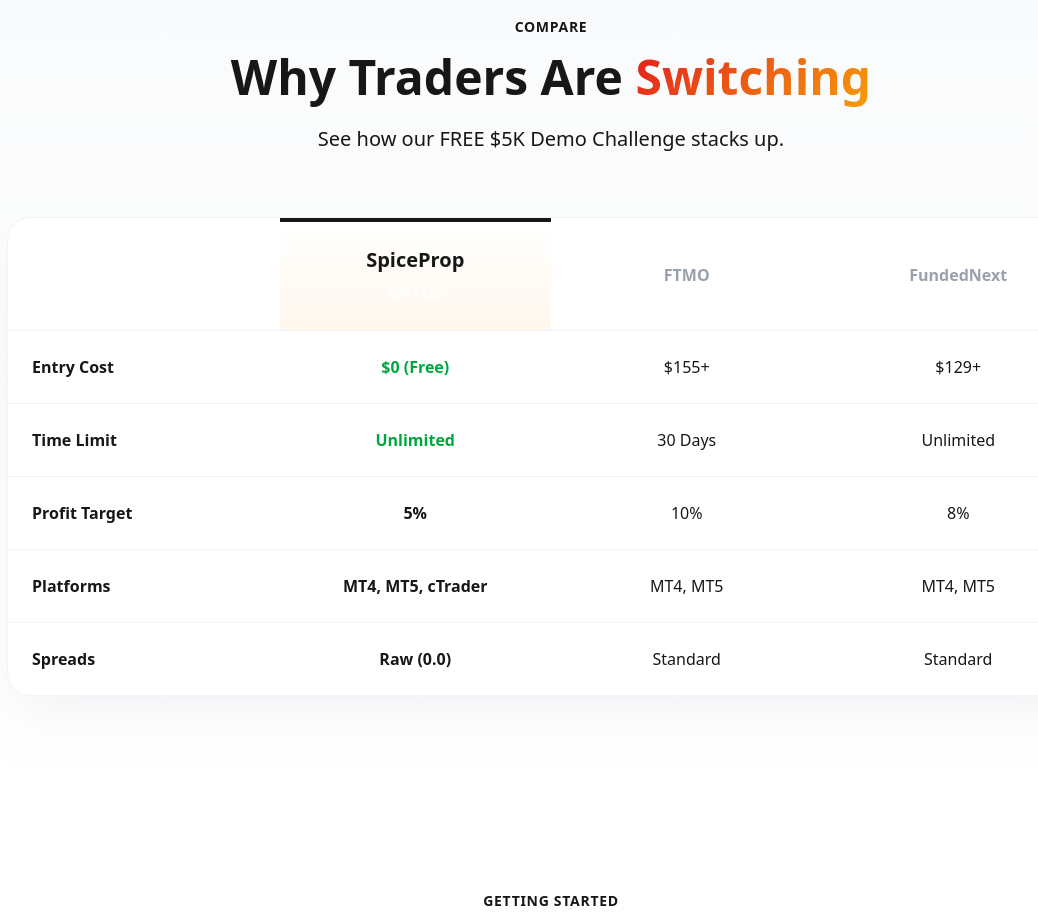
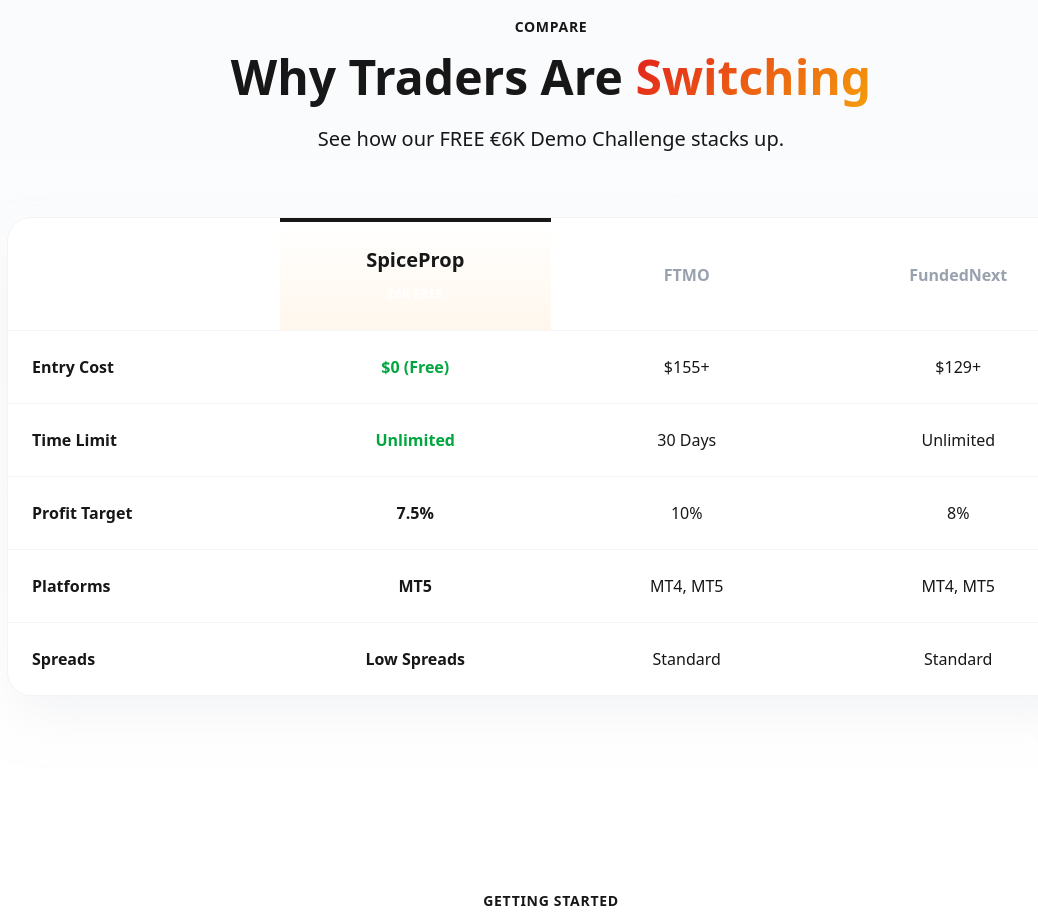
Before and after one commit to dihorulcristy/promo.spiceprop.com, a Next.js app: page / in a window 1280 px wide. Shown: the part 1820-2742 px from the top of the page, without its empty margins (89-1127 px from the left). Built offline with nearby package versions, Linux system fonts and the light colour scheme.

Commit message:
Update table: 6K EUR, 7.5% profit, MT5 only, low spreads

```diff
--- a/app/page.tsx
+++ b/app/page.tsx
@@ -230,7 +230,7 @@
               <h2 className="text-4xl md:text-5xl font-extrabold text-spice-dark mb-6">
                 Why Traders Are <span className="gradient-text">Switching</span>
               </h2>
-              <p className="text-xl text-spice-muted">See how our FREE $5K Demo Challenge stacks up.</p>
+              <p className="text-xl text-spice-muted">See how our FREE €6K Demo Challenge stacks up.</p>
             </motion.div>
 
             <motion.div {...fadeInUp} className="overflow-hidden bg-white shadow-2xl shadow-gray-200/50 rounded-3xl border border-gray-100">
@@ -242,7 +242,7 @@
                       <th className="p-6 bg-gradient-to-b from-spice-light to-orange-50 border-t-4 border-t-spice-red w-1/4 text-center">
                         <div className="flex flex-col items-center">
                           <span className="text-xl font-bold text-spice-dark">SpiceProp</span>
-                          <span className="text-xs text-white bg-spice-red px-3 py-1 rounded-full mt-2 font-bold uppercase tracking-wide">$5K FREE</span>
+                          <span className="text-xs text-white bg-spice-red px-3 py-1 rounded-full mt-2 font-bold uppercase tracking-wide">€6K FREE</span>
                         </div>
                       </th>
                       <th className="p-6 w-1/4 text-center font-bold text-gray-400">FTMO</th>
@@ -253,9 +253,9 @@
                     {[
                       { label: "Entry Cost", spice: "$0 (Free)", comp1: "$155+", comp2: "$129+" },
                       { label: "Time Limit", spice: "Unlimited", comp1: "30 Days", comp2: "Unlimited" },
-                      { label: "Profit Target", spice: "5%", comp1: "10%", comp2: "8%" },
-                      { label: "Platforms", spice: "MT4, MT5, cTrader", comp1: "MT4, MT5", comp2: "MT4, MT5" },
-                      { label: "Spreads", spice: "Raw (0.0)", comp1: "Standard", comp2: "Standard" },
+                      { label: "Profit Target", spice: "7.5%", comp1: "10%", comp2: "8%" },
+                      { label: "Platforms", spice: "MT5", comp1: "MT4, MT5", comp2: "MT4, MT5" },
+                      { label: "Spreads", spice: "Low Spreads", comp1: "Standard", comp2: "Standard" },
                     ].map((row, i) => (
                       <tr key={i} className="hover:bg-gray-50/50 transition-colors">
                         <td className="p-6 font-semibold text-spice-dark">{row.label}</td>
```
